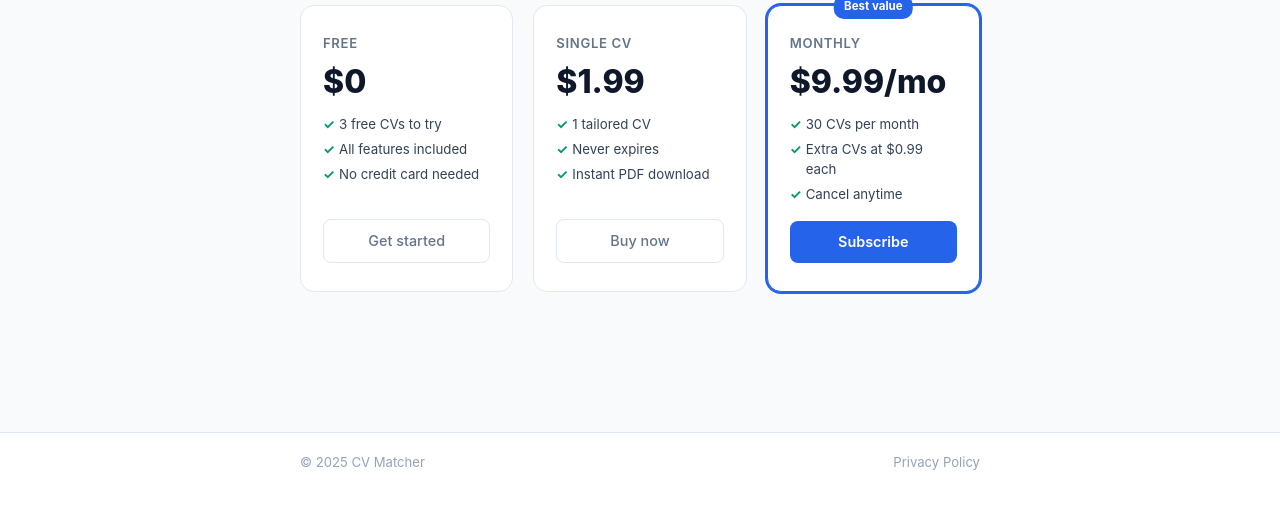
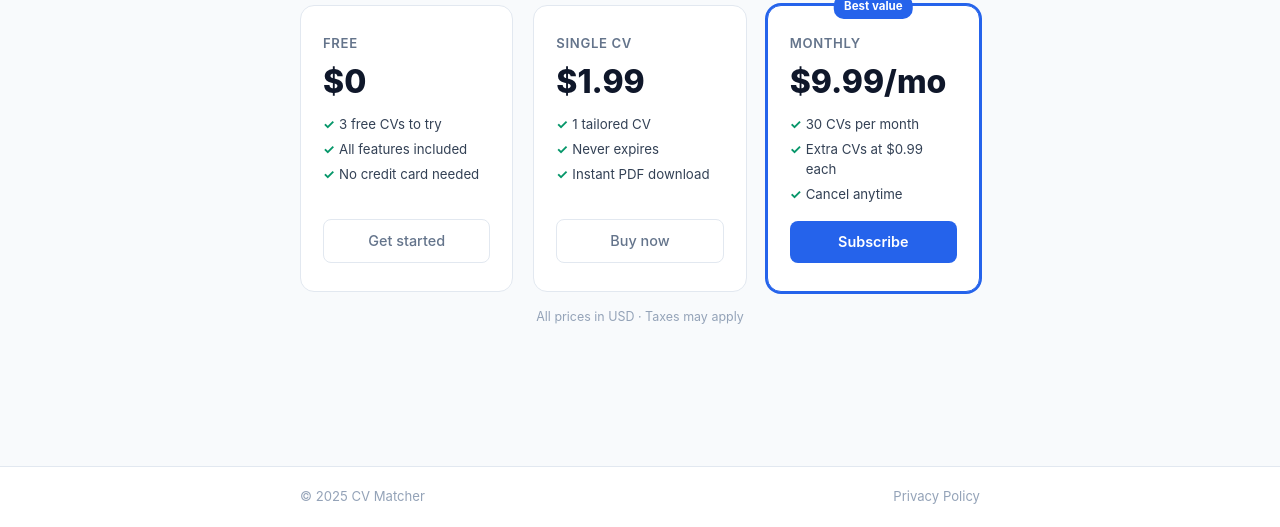
Before and after one commit to edreirobles/claude, a FastAPI app: page / in a window 1280 px wide. Shown: the part 1277-1804 px from the top of the page. Before the commit the page ends 1747 px from the top, so only its background shows below. Run offline with FastAPI, Linux system fonts and the light colour scheme; some libraries are stand-ins or nearby versions.

Commit message:
fix: agregar 'All prices in USD' en sección de pricing
https://claude.ai/code/session_013LS4eFr35FMP8NhdbwKEgo

```diff
--- a/cv-matcher/templates/index.html
+++ b/cv-matcher/templates/index.html
@@ -209,6 +209,7 @@
             <a href="/login" class="btn-primary" style="width:100%;justify-content:center;text-align:center" data-i18n="plan_monthly_btn"></a>
           </div>
         </div>
+        <p style="text-align:center;font-size:0.78rem;color:var(--text-faint);margin-top:16px">All prices in USD · Taxes may apply</p>
       </div>
       {% endif %}
     </div>
```
